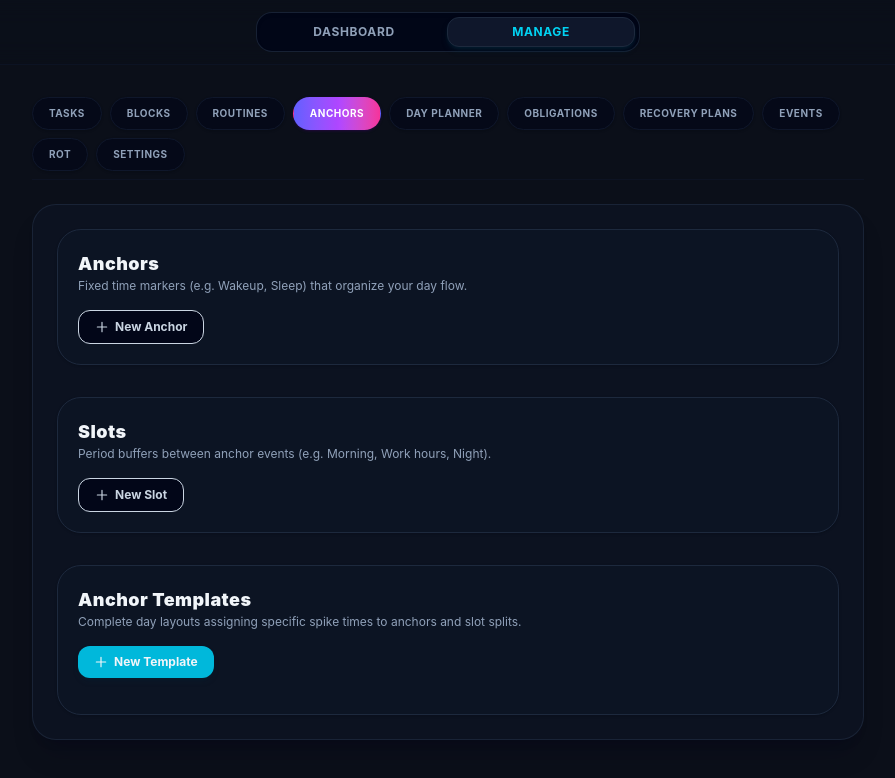
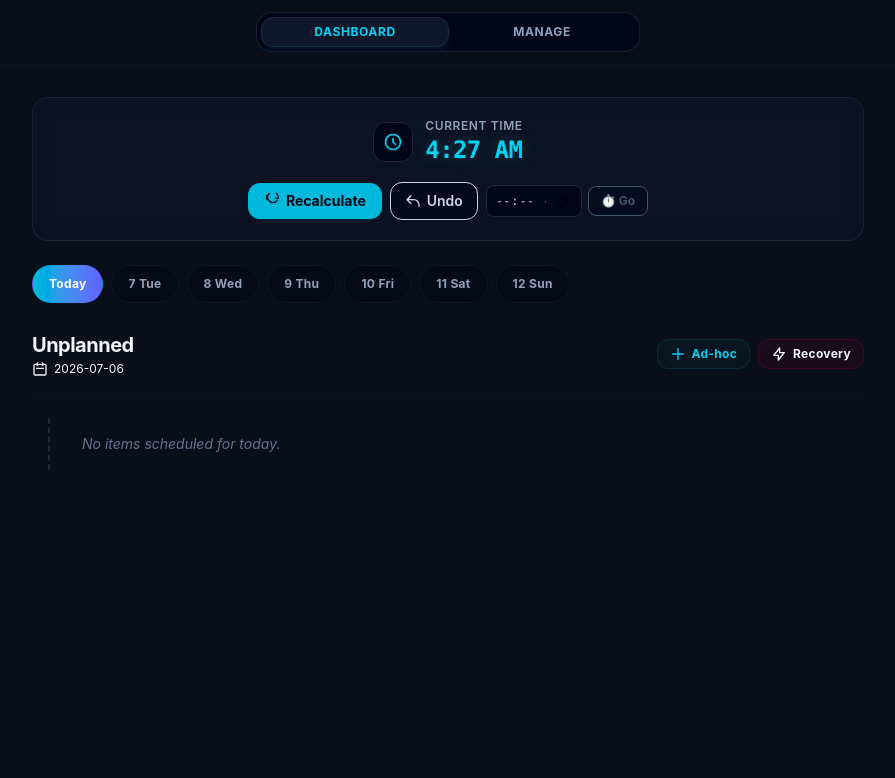
Before and after one commit to projg13/to-live, a React (Vite) app: page / in a window 1280 px wide. Shown: the top 778 px of the page, without its empty margins (192-1087 px from the left). Built offline with nearby package versions, Linux system fonts and the light colour scheme.

Commit message:
Default to Dashboard tab on page load/refresh

```diff
--- a/src/App.tsx
+++ b/src/App.tsx
@@ -28,7 +28,7 @@ const managePanels = [
 type ManagePanel = (typeof managePanels)[number]
 
 function App() {
-  const [tab, setTab] = useState<'dashboard' | 'manage'>('manage')
+  const [tab, setTab] = useState<'dashboard' | 'manage'>('dashboard')
   const [activePanel, setActivePanel] = useState<ManagePanel>('Anchors')
 
   return (
```
